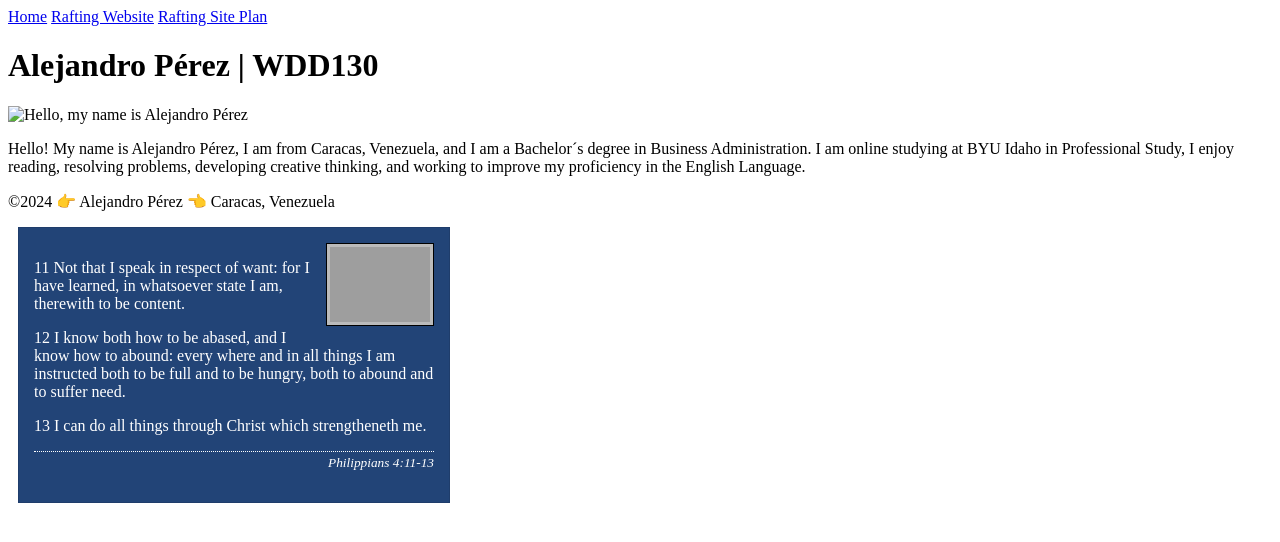
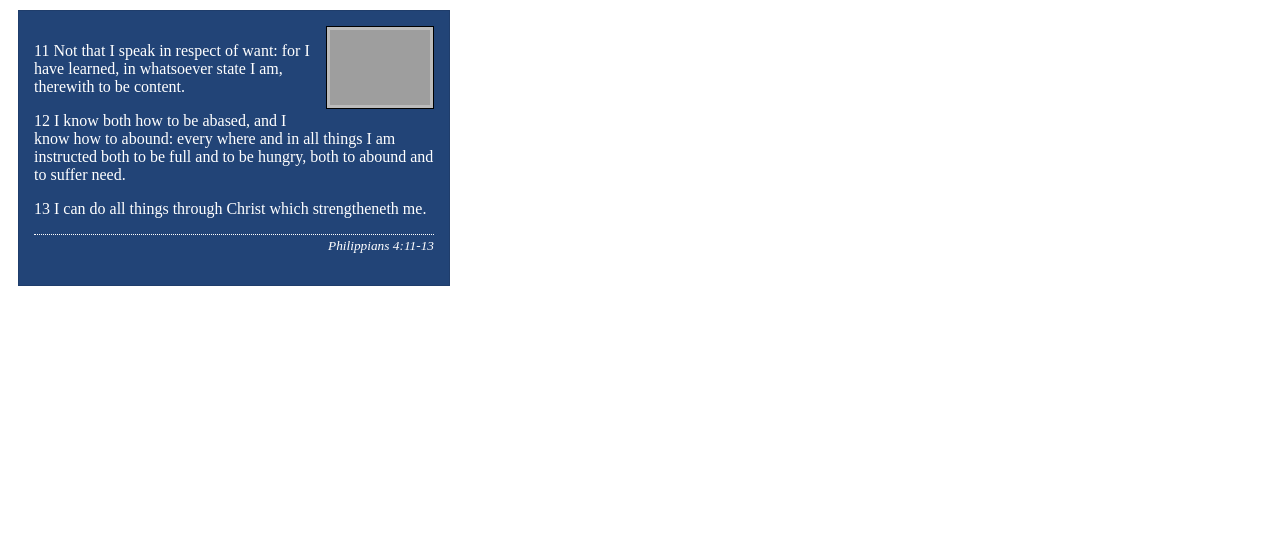
Before and after one commit to Alebproject32/wdd130, a plain HTML site: page week02/box-model.html in a window 1280 px wide. Drawn offline with Linux system fonts and the light colour scheme; grey boxes are pictures that could not be loaded.

Commit message:
Hello World 8

```diff
--- a/week02/box-model.html
+++ b/week02/box-model.html
@@ -7,23 +7,6 @@
         <link rel="stylesheet" href="styles/box-model.css">
     </head>
     <body>
-        <header>
-            <nav>
-                <a href="#">Home</a>
-                <a href="wwr/">Rafting Website</a>
-                <a href="wwr/site-plan-rafting.html">Rafting Site Plan</a>
-            </nav>
-        </header>
-        <main>
-            <h1>Alejandro Pérez | WDD130</h1>
-            <img src="images/profile.jpg" alt="Hello, my name is Alejandro Pérez" width="200">
-            <p>Hello! My name is Alejandro Pérez, I am from Caracas, Venezuela, and I am a Bachelor´s degree in Business Administration. I am online studying at BYU Idaho in Professional Study, I enjoy reading, resolving problems, developing creative thinking, and working to improve my proficiency in the English Language.</p>
-        </main>
-        <footer>
-            <p>&copy;2024 &#128073; Alejandro Pérez &#128072; Caracas, Venezuela</p>
-        </footer>
-    </body>
-</html>
 		<main>
 			<div class="callout">
 				<img src="https://imgs.search.brave.com/GL5j37h36qNrZB32VnI6vK33NtodJhNnI5M-Kf_Xi-E/rs:fit:473:610:1/g:ce/aHR0cHM6Ly9pLnBp/bmltZy5jb20vb3Jp/Z2luYWxzL2Y3L2Vl/LzEzL2Y3ZWUxMzY2/YWVjZmViYzhkMjkx/Y2MyNWYwNGMyYjNm/LmpwZw" alt="Paul the Apostle" loading="lazy" width="150">
@@ -36,3 +19,5 @@
 				<p></p>
 			</div>
 		</main>
+	</body>
+</html>
```
Lines whose indentation alone changed are shown as unchanged.
